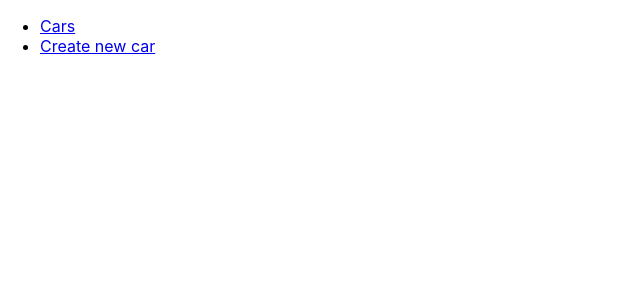
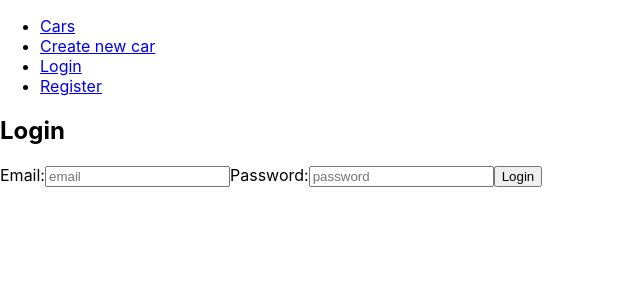
Before and after one commit to marijanikolovski/cars-app, a React (Create React App) app: page /login in a window 1280 px wide. Shown: the top 300 px of the page, without its empty margins (0-640 px from the left). Built offline with nearby package versions, Linux system fonts and the light colour scheme.

Commit message:
Created user login

```diff
--- a/src/App.js
+++ b/src/App.js
@@ -1,5 +1,6 @@
 import { Link } from 'react-router-dom';
 import { Router } from './Router'
+import authService from './service/AuthService';
 
 function App() {
   return (
@@ -12,6 +13,12 @@
           <li>
             <Link to="/add">Create new car</Link>
           </li>
+          <li>
+            <Link to="/login">Login</Link>
+          </li>
+          <li>
+            <Link to="/register">Register</Link>
+          </li>
         </ul>
       </nav>
       <Router />
--- a/src/Router.jsx
+++ b/src/Router.jsx
@@ -2,6 +2,7 @@
 import { Switch, Route } from 'react-router-dom';
 import { AddCar } from './pages/AddCar'
 import { AppCars } from './pages/AppCars'
+import { AppLogin } from './pages/AppLogin';
 
 export const Router = () => {
   return (
@@ -15,6 +16,9 @@
         <Route path='/edit/:id'>
             <AddCar />
         </Route>
+        <Route path='/login'>
+            <AppLogin />
+        </Route>
     </Switch>
   )
 }
--- /dev/null
+++ b/src/component/LoginComponent.jsx
@@ -0,0 +1,29 @@
+import React from "react";
+
+export const LoginComponent = ({ onLogin, user, setUser }) => {
+  return (
+    <div>
+        <h2>Login</h2>
+      <form onSubmit={onLogin}>
+        <label>Email:</label>
+        <input
+          required
+          type="email"
+          placeholder="email"
+          value={user.email}
+          onChange={({ target }) => setUser({ ...user, email: target.value })}
+        />
+        <label>Password:</label>
+        <input
+          required
+          placeholder="password"
+          type="password"
+          value={user.password}
+          onChange={({ target }) =>
+            setUser({ ...user, password: target.value })}
+        />
+        <button type="subimt">Login</button>
+      </form>
+    </div>
+  );
+};
--- /dev/null
+++ b/src/pages/AppLogin.jsx
@@ -0,0 +1,30 @@
+import { useState } from "react";
+import { useHistory } from "react-router-dom";
+import { LoginComponent } from "../component/LoginComponent";
+import authService from "../service/AuthService";
+
+export const AppLogin = () => {
+    const history = useHistory();
+    const [user, setUser] = useState({
+      email: "",
+      password: "",
+    });
+
+    async function handleSubmit(e) {
+      e.preventDefault();
+        await authService.login(user);
+        history.push("/cars");
+
+      console.log("logged in successfully");
+    }
+
+  return (
+    <div>
+        <LoginComponent
+            user={user}
+            setUser={setUser}
+            onLogin={handleSubmit}
+        />
+    </div>
+  )
+}
--- a/src/service/ApiService.jsx
+++ /dev/null
@@ -1,7 +0,0 @@
-import httpClient from "./HttpService";
-
-export class ApiService {
-  constructor() {
-    this.client = httpClient.client;
-  }
-}
--- /dev/null
+++ b/src/service/AuthService.jsx
@@ -0,0 +1,20 @@
+import HttpService from "./HttpService";
+
+class AuthService extends HttpService {
+  async login(credentials) {
+    const { data } = await this.client.post("/login", credentials);
+    localStorage.setItem("token", data.token);
+  }
+  async register(userData) {
+    const { data } = await this.client.post("/register", userData);
+    localStorage.setItem("token", data.token);
+  }
+
+  async logout() {
+    await this.client.post("/logout");
+    localStorage.removeItem("token");
+  }
+}
+
+const authService = new AuthService();
+export default authService;
--- a/src/service/CarsService.jsx
+++ b/src/service/CarsService.jsx
@@ -1,6 +1,6 @@
-import { ApiService } from "./ApiService";
+import HttpService from "./HttpService";
 
-class CarsService extends ApiService {
+class CarsService extends HttpService {
     async getAll() {
         try {
             const { data } = await this.client.get('cars');
--- a/src/service/HttpService.js
+++ b/src/service/HttpService.js
@@ -1,12 +1,17 @@
 import axios from "axios";
 
-class HttpService {
+export default class HttpService {
   constructor() {
     this.client = axios.create({
       baseURL: "http://127.0.0.1:8000/api",
     });
+
+    this.client.interceptors.request.use(function (req) {
+      const token = localStorage.getItem("token");
+      if (token) {
+        req.headers["Authorization"] = `Bearer ${token}`;
+      }
+      return req;
+    });
   }
 }
-const httpClient = new HttpService();
-
-export default httpClient;
```
